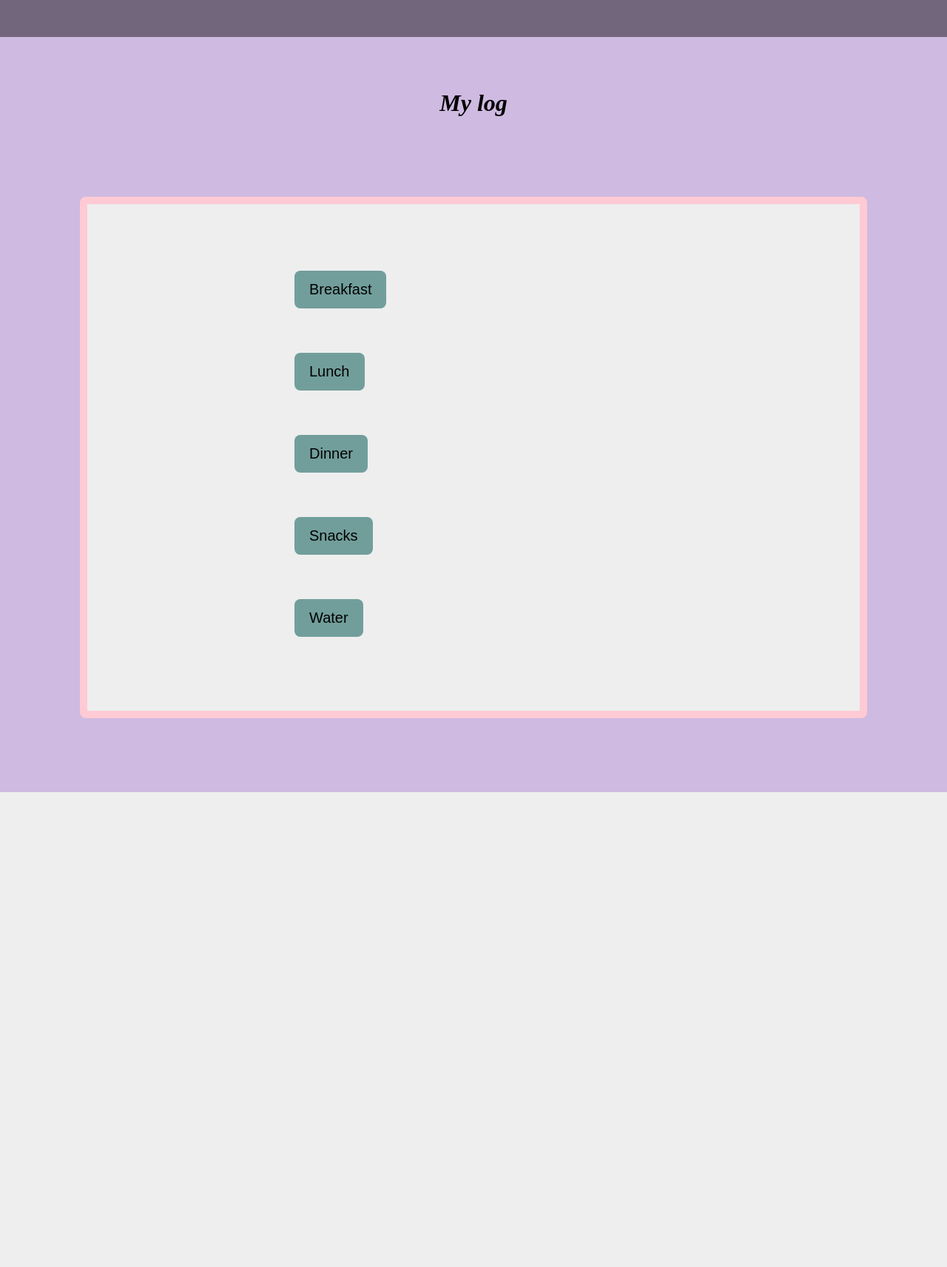
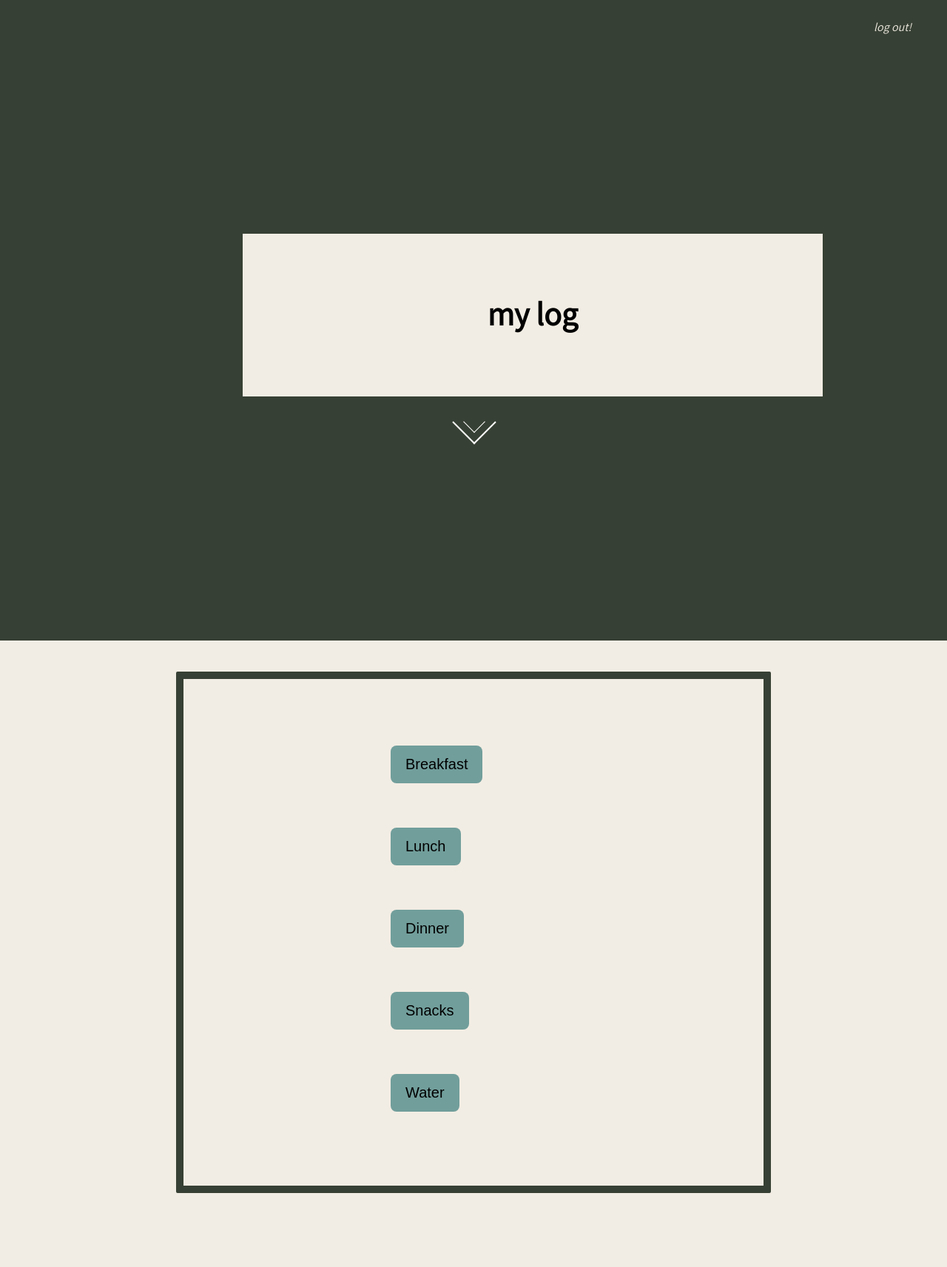
Before and after one commit to trisaleung/lifestyleapp, a Python web app: template templates/log.html in a window 1280 px wide; the page is wider, and only the part inside the window is pictured. Shown: that part at 74% size. Before the commit the page ends 1071 px from the top of that part, so only its background shows below. Run offline with Jinja, Linux system fonts and the light colour scheme; the template is opened without the code that fills it: most values are stand-ins (such as "Sample title", 1, 10 or a date in 2020).

Commit message:
edited log page

```diff
--- a/scripts/script.js
+++ b/scripts/script.js
@@ -1,3 +1,6 @@
+var header = document.getElementById("nav_bar");
+var sticky = header.offsetTop;
+
 function dropdownFunction() {
  document.getElementById("dropdown1").classList.toggle("show");
 }
@@ -18,7 +21,14 @@ function dropdownFunction5() {
  document.getElementById("dropdown5").classList.toggle("show");
 }
 
-// Close the dropdown menu if the user clicks outside of it
+function stickyHeader() {
+  if (window.pageYOffset > sticky) {
+    header.classList.add("sticky");
+  } else {
+    header.classList.remove("sticky");
+  }
+}
+
 window.onclick = function(event) {
  if (!event.target.matches('.dropbutton')) {
    var dropdowns = document.getElementsByClassName("dropdown-content");
@@ -31,3 +41,7 @@ window.onclick = function(event) {
    }
  }
 }
+
+window.onscroll = function(event) {
+  stickyHeader()
+};
--- a/styles/style.css
+++ b/styles/style.css
@@ -1,14 +1,20 @@
+html {
+  scroll-behavior: smooth;
+}
+
 body {
-  font-family: serif;
+  font-family: 'Assistant';
   margin-top: inherit;
   font-style: italic;
-  background-color: #CFBAE1;
+  background-color: #F2EDE4;
   /* change later */
 }
 
 h1 {
   text-align: center;
   padding: 50px;
+  font-size: 44px;
+  font-style: normal;
 }
 
 input[type=button] {
@@ -85,22 +91,91 @@ input[name="meal"] {
 }
 
 #nav_bar {
-  height: 80px;
-  width: 102%;
-  background-color: #71667B;
+  background-color: #374034;
+  height: 60px;
   margin-top: -30px;
-  margin-left: -10px;
-
 }
 
+#text_in_nav {
+  text-align: right;
+  font-family: 'Assistant';
+  color: #F2EDE4;
+  padding: 40px;
+}
+
+.sticky {
+  position: fixed;
+}
+
+.sticky + .content {
+  padding-top: 102px;
+}
+
+#nav_bar_borders {
+  height: 220px;
+  width: 62%;
+  background-color: #F2EDE4;
+  margin-top: -60px;
+  margin-left: -10px;
+  border-style: solid;
+  border-width: 330px;
+  border-color: #374034;
+}
+
+arrow,
+.arrow:before {
+  position: absolute;
+  left: 50%;
+}
+
+.arrow {
+  width: 40px;
+  height: 40px;
+  top: 50%;
+  margin: -20px 0 0 -20px;
+  -webkit-transform: rotate(45deg);
+  border-left: none;
+  border-top: none;
+  border-right: 2px #fff solid;
+  border-bottom: 2px #fff solid;
+  position: absolute;
+  top: 50%;
+  left: 50%;
+  margin-top: 150px;
+}
+
+
+.arrow:before {
+  content: '';
+  width: 20px;
+  height: 20px;
+  top: 50%;
+  margin: -10px 0 0 -10px;
+  border-left: none;
+  border-top: none;
+  border-right: 1px #fff solid;
+  border-bottom: 1px #fff solid;
+  animation-duration: 2s;
+  animation-iteration-count: infinite;
+  animation-name: arrow;
+}
+
+/* @keyframes arrow 0% {
+  0%
+    opacity: 1;
+  100%
+    opacity: 0;
+    transform: translate(-10px, -10px);
+} */
+
 #menu {
-  border-color: #FFCAD4;
+  border-color: #374034;
   border-style: solid;
   border-width: 10px;
-  background-color: #EEEEEE;
-  margin-right: 100px;
-  margin-left: 100px;
+  background-color: #F2EDE4;
+  margin-right: 230px;
+  margin-left: 230px;
   padding: 30px;
   margin-bottom: 100px;
-  border-radius: 8px;
+  border-radius: 2px;
 }
--- a/templates/log.html
+++ b/templates/log.html
@@ -2,11 +2,19 @@
 <head>
   <title>Log</title>
   <link rel="stylesheet" href="../styles/style.css">
+  <link href="https://fonts.googleapis.com/css?family=Assistant&display=swap" rel="stylesheet">
   <script src = "../scripts/script.js"></script>
 </head>
 <body>
-  <div id="nav_bar"></div>
-  <h1>My log</h1>
+  <div id="nav_bar">
+    <p id="text_in_nav">log out!</p>
+  </div>
+  <div id="nav_bar_borders">
+    <div id="inside">
+      <h1>my log</h1>
+    </div>
+    <a href="#menu"><div class="arrow"></div></a>
+  </div>
   <br>
   <br>
   <div id = menu>
```
